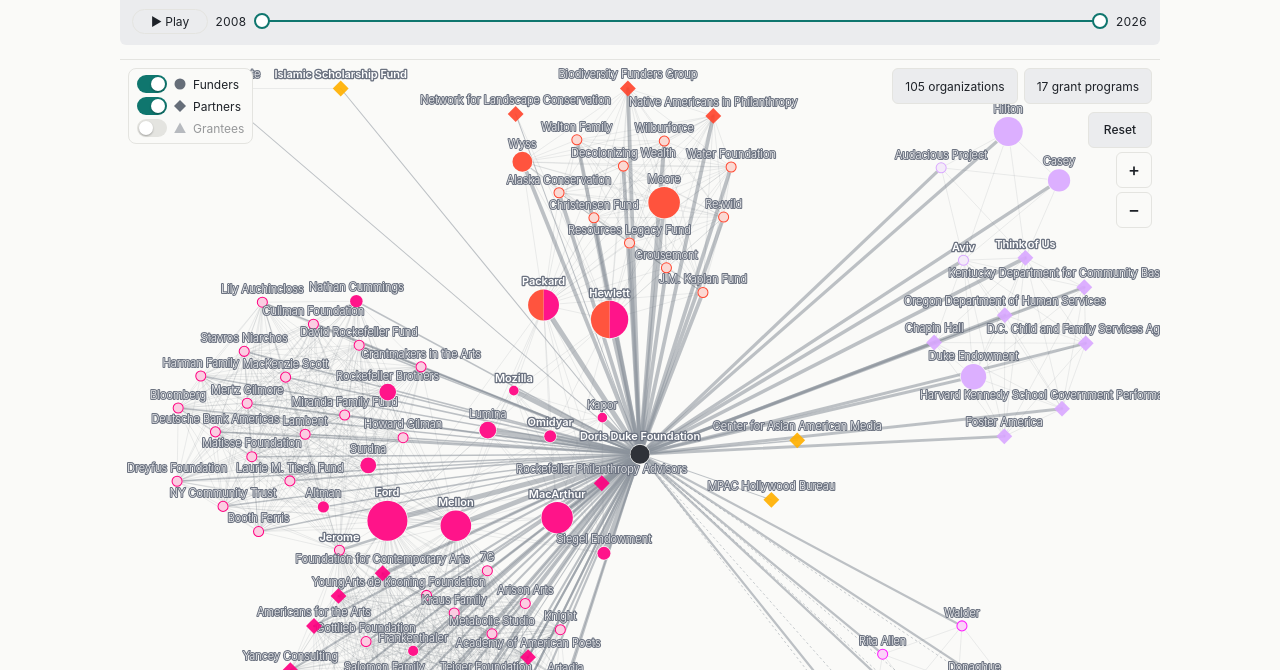
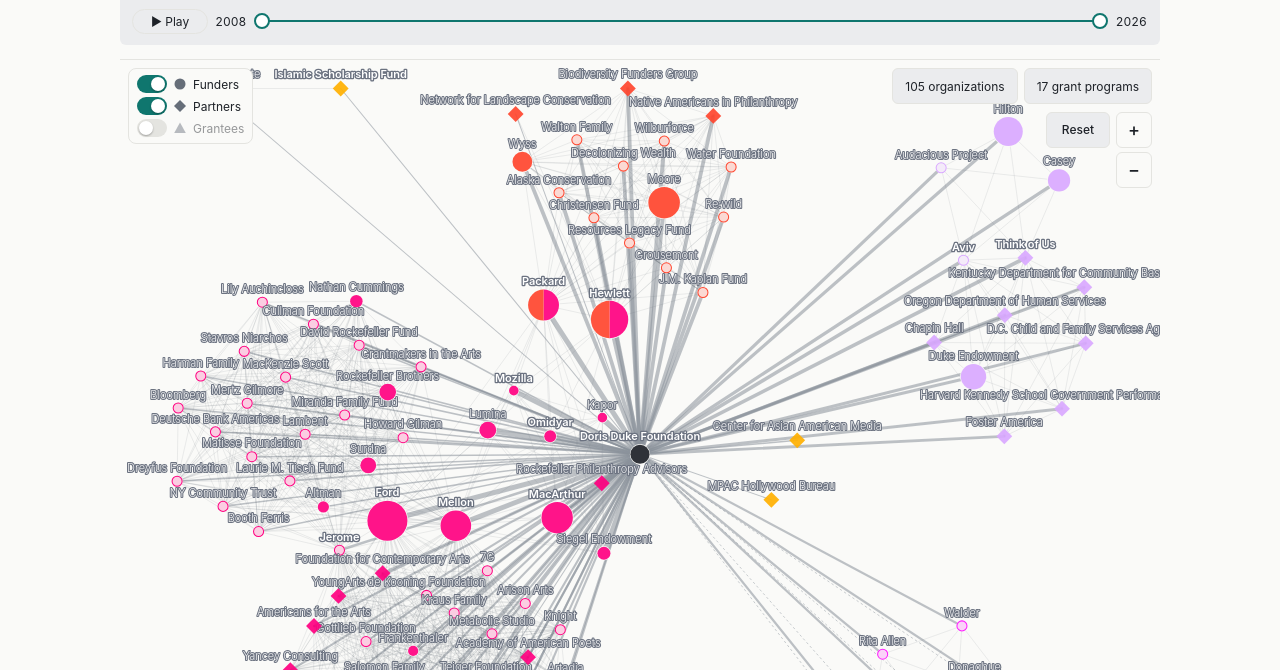
Before and after one commit to hqudd/DDF-funder-network, a plain HTML site: page index.html in a window 1280 px wide. Shown: the part 130-800 px from the top of the page. Drawn offline with nearby package versions, Linux system fonts and the light colour scheme; animation ran at ten frames a second.

Commit message:
Reset button sits to the left of the zoom buttons
Co-Authored-By: Claude Opus 5.5 <noreply@anthropic.com>
Claude-Session: https://claude.ai/code/session_01P6e6KXHdsreWLLGj46UGyL

```diff
--- a/index.html
+++ b/index.html
@@ -194,7 +194,7 @@
   .zoom { position: absolute; top: 52px; right: 8px; display: flex; flex-direction: column; gap: 4px; z-index: 6; }
   .zoom button { width: 36px; height: 36px; font: 500 18px/1 var(--font); color: var(--fg); background: var(--bg); border: 1px solid var(--line); border-radius: 6px; cursor: pointer; padding: 0; }
   .zoom { align-items: flex-end; }
-  .zoom button.rs { font-size: 12px; width: 64px; background: var(--ctl-bg); }
+  .zoom button.rs { font-size: 12px; width: 64px; background: var(--ctl-bg); position: absolute; top: 0; right: calc(100% + 6px); }
   .zoom button:focus-visible { outline: 2px solid var(--accent); outline-offset: 2px; }
   .stage svg { cursor: grab; user-select: none; -webkit-user-select: none; }
   #empty { position: absolute; inset: 0; display: none; align-items: center; justify-content: center; color: var(--muted); font-size: 13px; }
```
